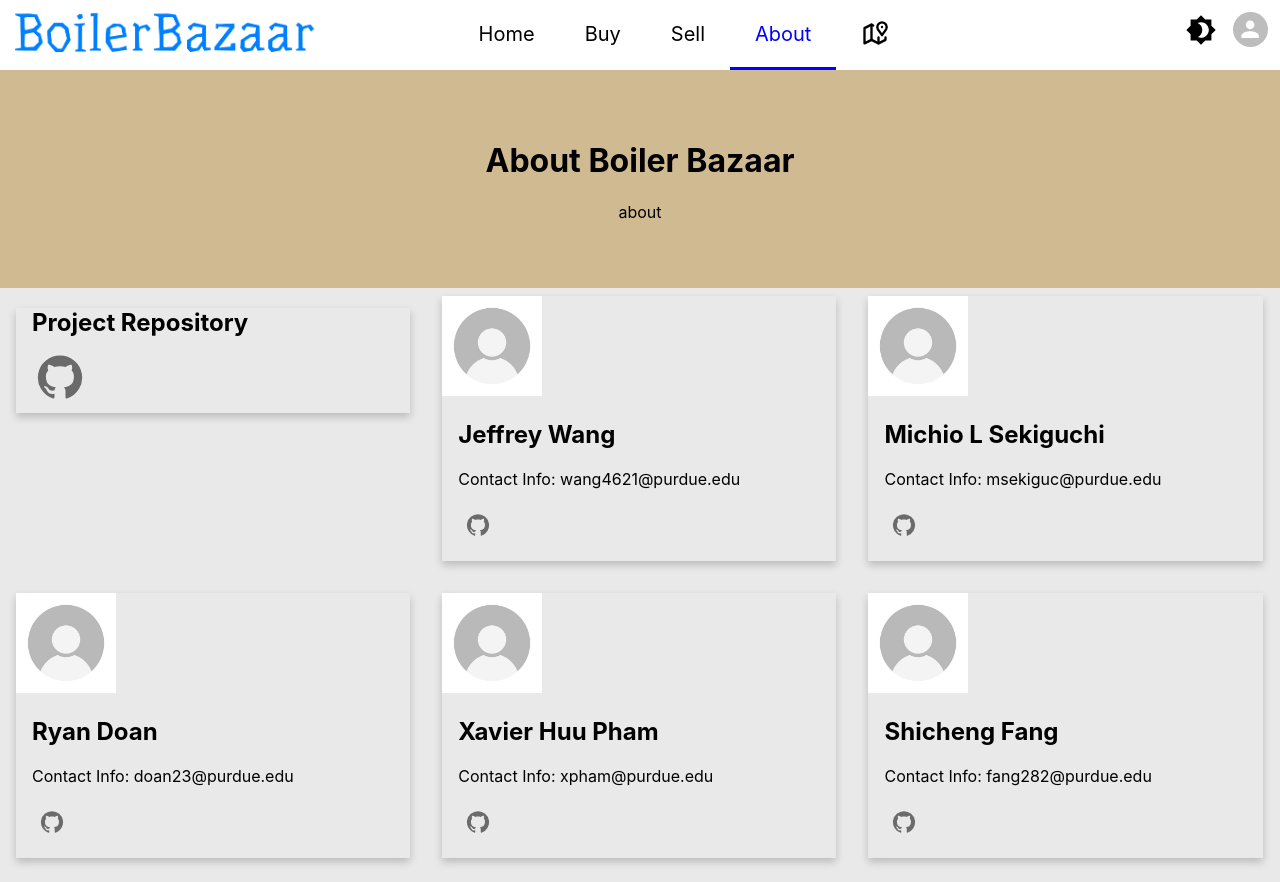
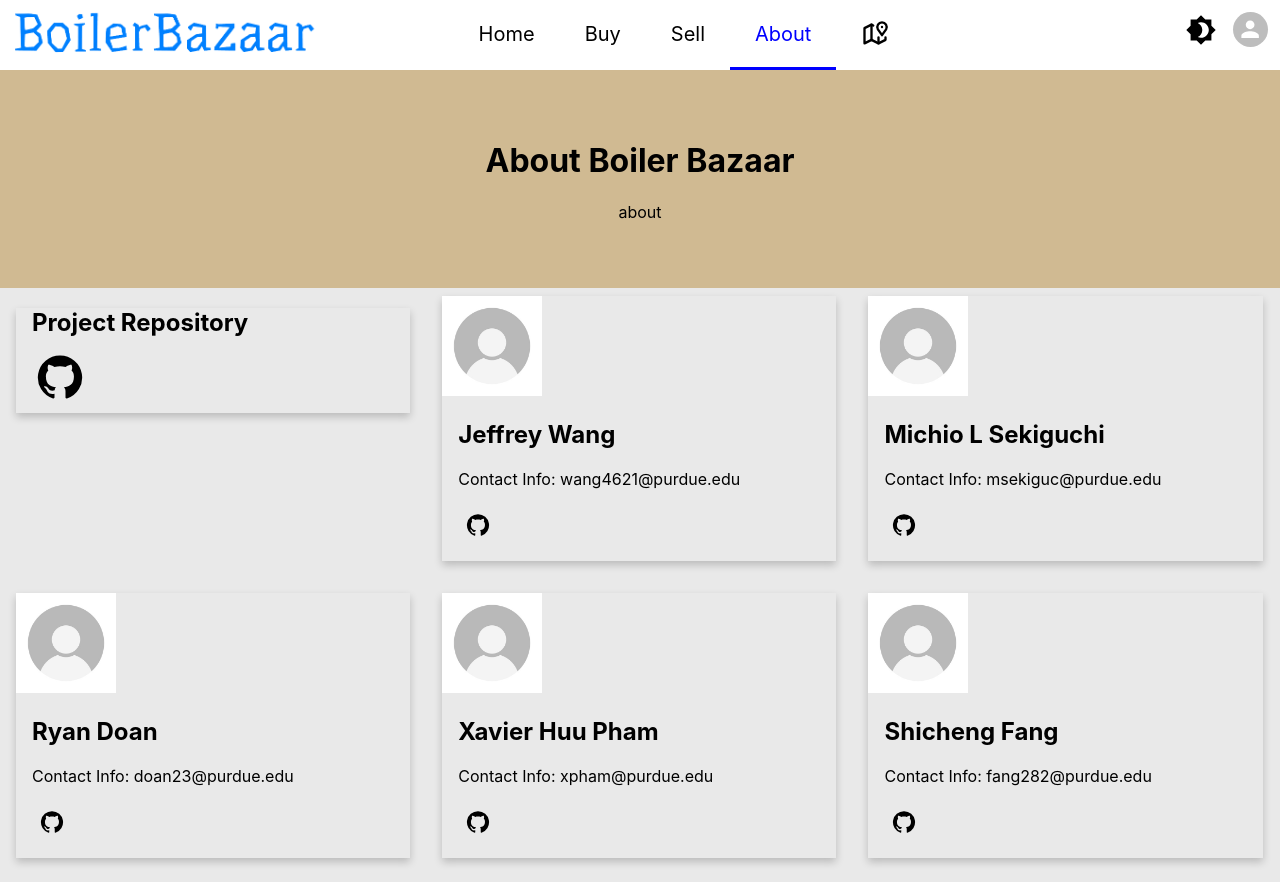
Before and after one commit to wang4621/boilerbazaar, a React (Create React App) app: page /about in a window 1280 px wide. Built offline with nearby package versions, Linux system fonts and the light colour scheme; no server answers.

Commit message:
fix github icon color in dark mode

```diff
--- a/src/pages/About.js
+++ b/src/pages/About.js
@@ -16,7 +16,7 @@ function About (){
                         <div class="container">
                             <h2>Project Repository</h2>
                             <p>
-                                <IconButton sx={{ ml: 1, transform: 'scale(2)' }} target="_blank" href="https://github.com/wang4621/boilerbazaar" rel="noopener noreferrer">
+                                <IconButton color="inherit" sx={{ ml: 1, transform: 'scale(2)' }} target="_blank" href="https://github.com/wang4621/boilerbazaar" rel="noopener noreferrer">
                                     <GitHubIcon/>
                                 </IconButton>
                             </p>
@@ -33,7 +33,7 @@ function About (){
                             <h2>Jeffrey Wang</h2>
                             <p>Contact Info: wang4621@purdue.edu</p>
                             <p>
-                                <IconButton target="_blank" href="https://github.com/wang4621" rel="noopener noreferrer">
+                                <IconButton color="inherit" target="_blank" href="https://github.com/wang4621" rel="noopener noreferrer">
                                     <GitHubIcon/>
                                 </IconButton>
                             </p>
@@ -51,7 +51,7 @@ function About (){
                             <h2>Michio L Sekiguchi</h2>
                             <p>Contact Info: msekiguc@purdue.edu</p>
                             <p>
-                                <IconButton target="_blank" href="https://github.com/msekiguc" rel="noopener noreferrer">
+                                <IconButton color="inherit" target="_blank" href="https://github.com/msekiguc" rel="noopener noreferrer">
                                     <GitHubIcon/>
                                 </IconButton>
                             </p>
@@ -69,7 +69,7 @@ function About (){
                             <h2>Ryan Doan</h2>
                             <p>Contact Info: doan23@purdue.edu</p>
                             <p>
-                                <IconButton target="_blank" href="https://github.com/ryan-doan" rel="noopener noreferrer">
+                                <IconButton color="inherit" target="_blank" href="https://github.com/ryan-doan" rel="noopener noreferrer">
                                     <GitHubIcon/>
                                 </IconButton>
                             </p>
@@ -87,7 +87,7 @@ function About (){
                             <h2>Xavier Huu Pham</h2>
                             <p>Contact Info: xpham@purdue.edu</p>
                             <p>
-                                <IconButton target="_blank" href="https://github.com/x-pham" rel="noopener noreferrer">
+                                <IconButton color="inherit" target="_blank" href="https://github.com/x-pham" rel="noopener noreferrer">
                                     <GitHubIcon/>
                                 </IconButton>
                             </p>
@@ -105,7 +105,7 @@ function About (){
                             <h2>Shicheng Fang</h2>
                             <p>Contact Info: fang282@purdue.edu</p>
                             <p>
-                                <IconButton target="_blank" href="https://github.com/fsc1118" rel="noopener noreferrer">
+                                <IconButton color="inherit" target="_blank" href="https://github.com/fsc1118" rel="noopener noreferrer">
                                     <GitHubIcon/>
                                 </IconButton>
                             </p>
```
